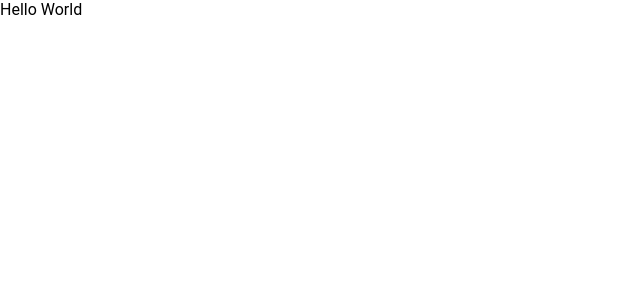
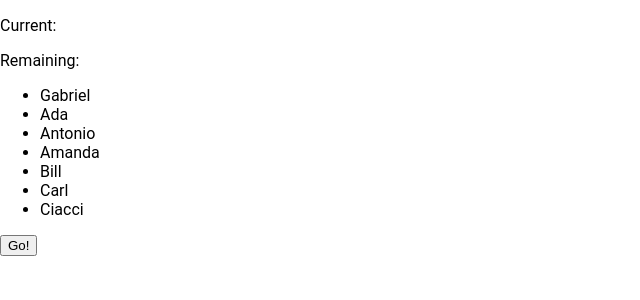
Before and after one commit to gabrielliwerant/scrumulator, a React app: page / in a window 1280 px wide. Shown: the top 300 px of the page, without its empty margins (0-640 px from the left). Built offline with nearby package versions, Linux system fonts and the light colour scheme; a web font is replaced by a local one.

Commit message:
Create basic scrum ordering functionality and remove old

```diff
--- a/package.json
+++ b/package.json
@@ -37,6 +37,7 @@
     "eslint-plugin-react": "^7.22.0",
     "file-loader": "^6.0.0",
     "html-webpack-plugin": "^5.3.1",
+    "lodash": "^4.17.21",
     "prop-types": "^15.7.2",
     "react-jss": "^10.6.0",
     "style-loader": "^2.0.0",
--- a/src/App.js
+++ b/src/App.js
@@ -1,5 +1,6 @@
-import React from 'react';
+import React, { useState } from 'react';
 import { createUseStyles } from 'react-jss';
+import { reduce as _reduce } from 'lodash';
 
 const useStyles = createUseStyles({
   '@global': {
@@ -10,12 +11,41 @@ const useStyles = createUseStyles({
   }
 });
 
+const PARTICIPANTS = [
+  'Gabriel',
+  'Ada',
+  'Antonio',
+  'Amanda',
+  'Bill',
+  'Carl',
+  'Ciacci'
+];
+
 const App = () => {
   useStyles();
+  const [participants, setParticipants] = useState(PARTICIPANTS);
+  const [current, setCurrent] = useState('');
+
+  const scrumluate = () => {
+    if (!participants.length) return false;
+
+    const index = Math.floor(Math.random() * participants.length);
+
+    setCurrent(participants[index]);
+    setParticipants(_reduce(participants, (acc, cur) => {
+      if (cur !== participants[index]) return [ ...acc, cur ];
+      return [ ...acc ];
+    }, []));
+  };
 
   return (
     <div>
-      Hello World
+      <p>Current: {current}</p>
+      <p>Remaining:</p>
+      <ul>
+        {participants.map(p => <li key={p}>{p}</li>)}
+      </ul>
+      <button onClick={scrumluate}>Go!</button>
     </div>
   );
 };
```
Also changed, not shown: scrumulator.js (deleted, +0 -53 lines).
